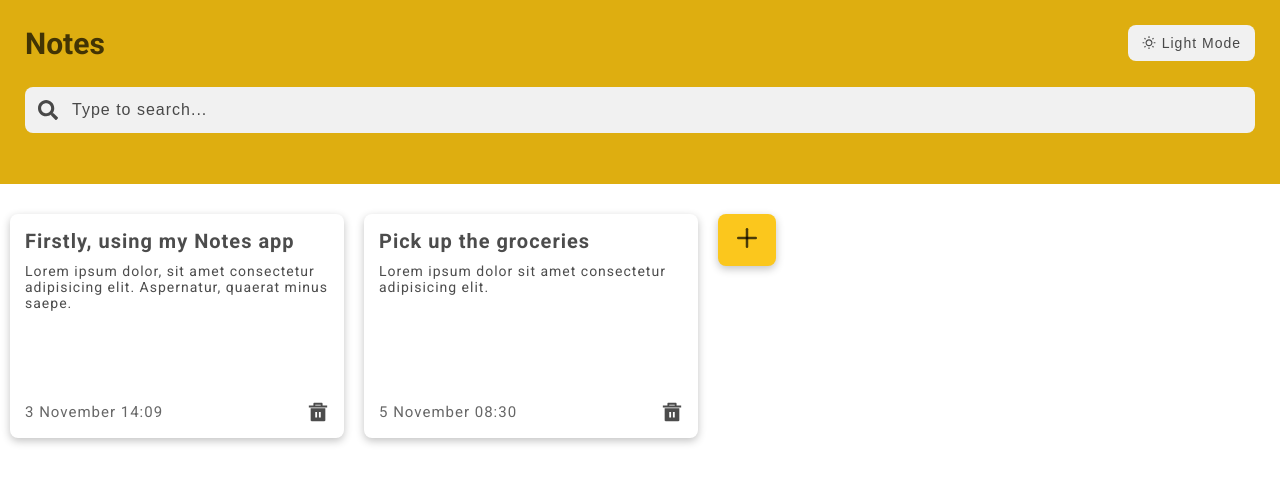
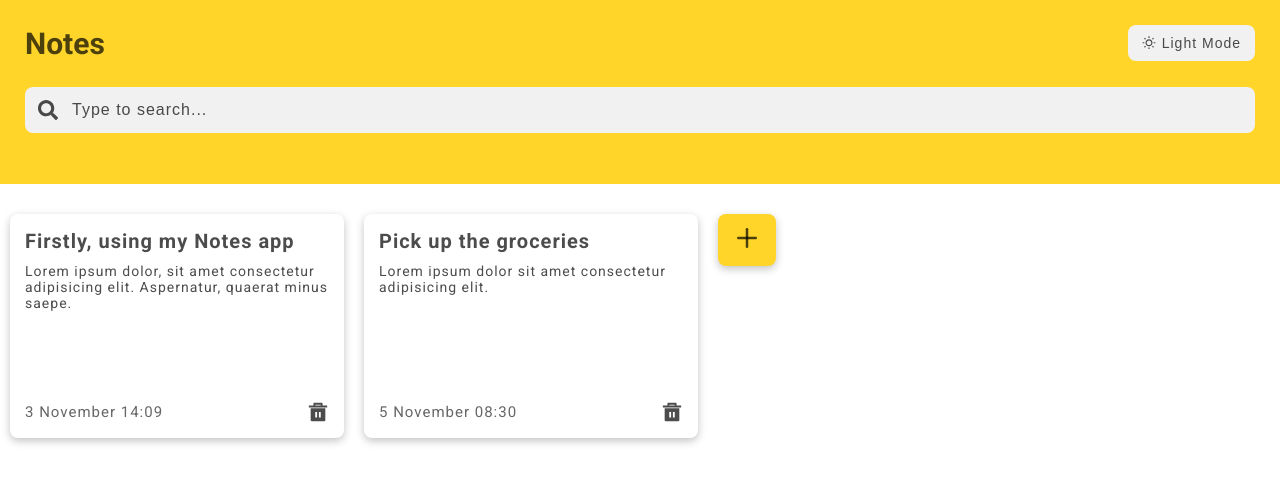
Before and after one commit to Webprojon/make-notes, a React (Vite) app: page / in a window 1280 px wide. Shown: the top 482 px of the page. Built offline with nearby package versions, Linux system fonts and the light colour scheme.

Commit message:
color is changed

```diff
--- a/src/styles/notes.css
+++ b/src/styles/notes.css
@@ -12,7 +12,7 @@
   position: sticky;
   top: 0px;
   padding: 25px;
-  background-color: #deae10;
+  background-color: #ffd52a;
 }
 
 .notes__container-dark {
@@ -104,7 +104,7 @@
   padding: 9px 14px;
   border-radius: 8px;
   color: rgba(0, 0, 0, 0.7);
-  background-color: #fbc71d;
+  background-color: #ffd52a;
   box-shadow: rgba(0, 0, 0, 0.24) 0px 3px 8px;
 }
 
--- a/vite.config.js
+++ b/vite.config.js
@@ -41,7 +41,7 @@ export default defineConfig({
           },
         ],
         theme_color: '#181818',
-        background_color: '#ffffff',
+        background_color: '#fbc71d',
         display: 'standalone',
         scope: '/',
         start_url: '/',
```
Also changed, not shown: public/manifest.json.
